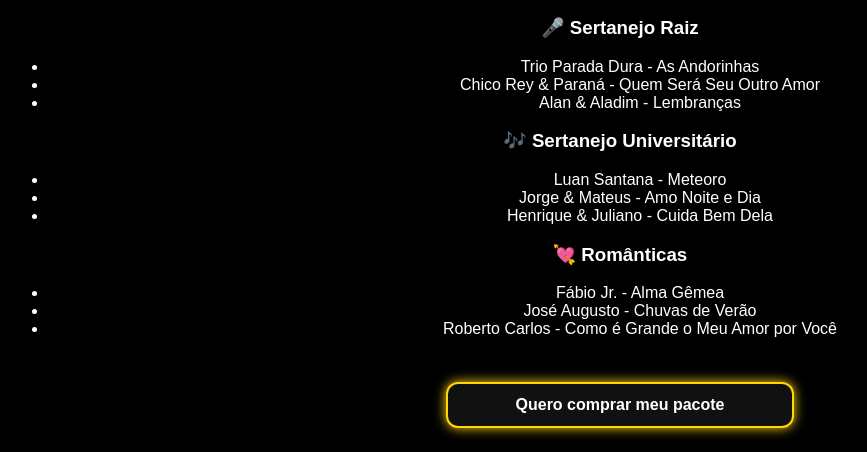
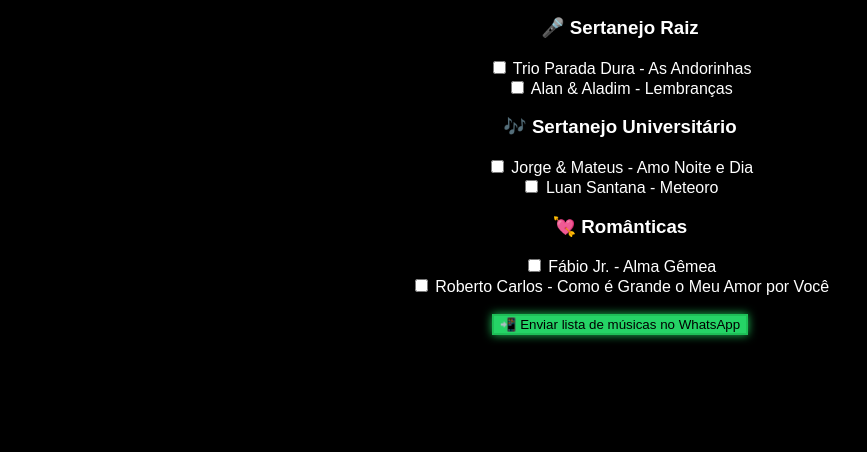
Before and after one commit to KantaPlay/KantaPlay, a plain HTML site: page catalogo.html in a window 1280 px wide. Shown: the part 348-800 px from the top of the page, without its empty margins (20-887 px from the left). Drawn offline with Linux system fonts and the light colour scheme.

Commit message:
Add files via upload

```diff
--- a/catalogo.html
+++ b/catalogo.html
@@ -4,6 +4,30 @@
   <meta charset="UTF-8">
   <title>Catálogo de Playbacks</title>
   <link rel="stylesheet" href="style.css">
+
+  <script>
+    function enviarParaWhatsApp() {
+      const checkboxes = document.querySelectorAll('input[type=checkbox]');
+      let musicasSelecionadas = [];
+      checkboxes.forEach(cb => {
+        if (cb.checked) {
+          musicasSelecionadas.push(cb.nextSibling.textContent.trim());
+        }
+      });
+
+      if (musicasSelecionadas.length === 0) {
+        alert('Por favor, selecione ao menos uma música.');
+        return;
+      }
+
+      const mensagemBruta = "Olá, já fiz o Pix e segue a lista dos playbacks que escolhi:\n\n" +
+        musicasSelecionadas.map(m => "- " + m).join("\n");
+
+      const url = "https://wa.me/5511972330562?text=" + encodeURIComponent(mensagemBruta);
+      window.open(url, '_blank');
+    }
+  </script>
+
 </head>
 <body>
   <header>
@@ -11,37 +35,23 @@
     <h2>Catálogo Completo de Playbacks</h2>
   </header>
   <main style="min-height: 400px;">
-    <h3>🎤 Sertanejo Raiz</h3>
-    <ul>
-      <li>Trio Parada Dura - As Andorinhas</li>
-      <li>Chico Rey & Paraná - Quem Será Seu Outro Amor</li>
-      <li>Alan & Aladim - Lembranças</li>
-    </ul>
+    <form id="form-musicas">
+      <h3>🎤 Sertanejo Raiz</h3>
+      <label><input type="checkbox"> Trio Parada Dura - As Andorinhas</label><br>
+      <label><input type="checkbox"> Alan & Aladim - Lembranças</label><br>
 
-    <h3>🎶 Sertanejo Universitário</h3>
-    <ul>
-      <li>Luan Santana - Meteoro</li>
-      <li>Jorge & Mateus - Amo Noite e Dia</li>
-      <li>Henrique & Juliano - Cuida Bem Dela</li>
-    </ul>
+      <h3>🎶 Sertanejo Universitário</h3>
+      <label><input type="checkbox"> Jorge & Mateus - Amo Noite e Dia</label><br>
+      <label><input type="checkbox"> Luan Santana - Meteoro</label><br>
 
-    <h3>💘 Românticas</h3>
-    <ul>
-      <li>Fábio Jr. - Alma Gêmea</li>
-      <li>José Augusto - Chuvas de Verão</li>
-      <li>Roberto Carlos - Como é Grande o Meu Amor por Você</li>
-    </ul>
+      <h3>💘 Românticas</h3>
+      <label><input type="checkbox"> Fábio Jr. - Alma Gêmea</label><br>
+      <label><input type="checkbox"> Roberto Carlos - Como é Grande o Meu Amor por Você</label><br>
 
-    <br>
-    <a href="pagamento.html" class="botao">Quero comprar meu pacote</a>
+      <br>
+      <button type="button" onclick="enviarParaWhatsApp()" class="botao-whatsapp">📲 Enviar lista de músicas no WhatsApp</button>
+    </form>
   </main>
-
-
-  <footer>
-    <p style="margin-top: 40px; color: gray; font-size: 0.9em;">&copy; 2025 KantaPlay - Todos os direitos reservados.</p>
-  </footer>
-
-
   <footer style="background-color: #111; padding: 20px; margin-top: 40px;">
     <p style="color: #ccc; font-size: 0.9em;">&copy; 2025 KantaPlay - Todos os direitos reservados.</p>
     <p style="color: #888; font-size: 0.8em;">
```
Also changed, not shown: pacote-20.html (+25 -8 lines).
